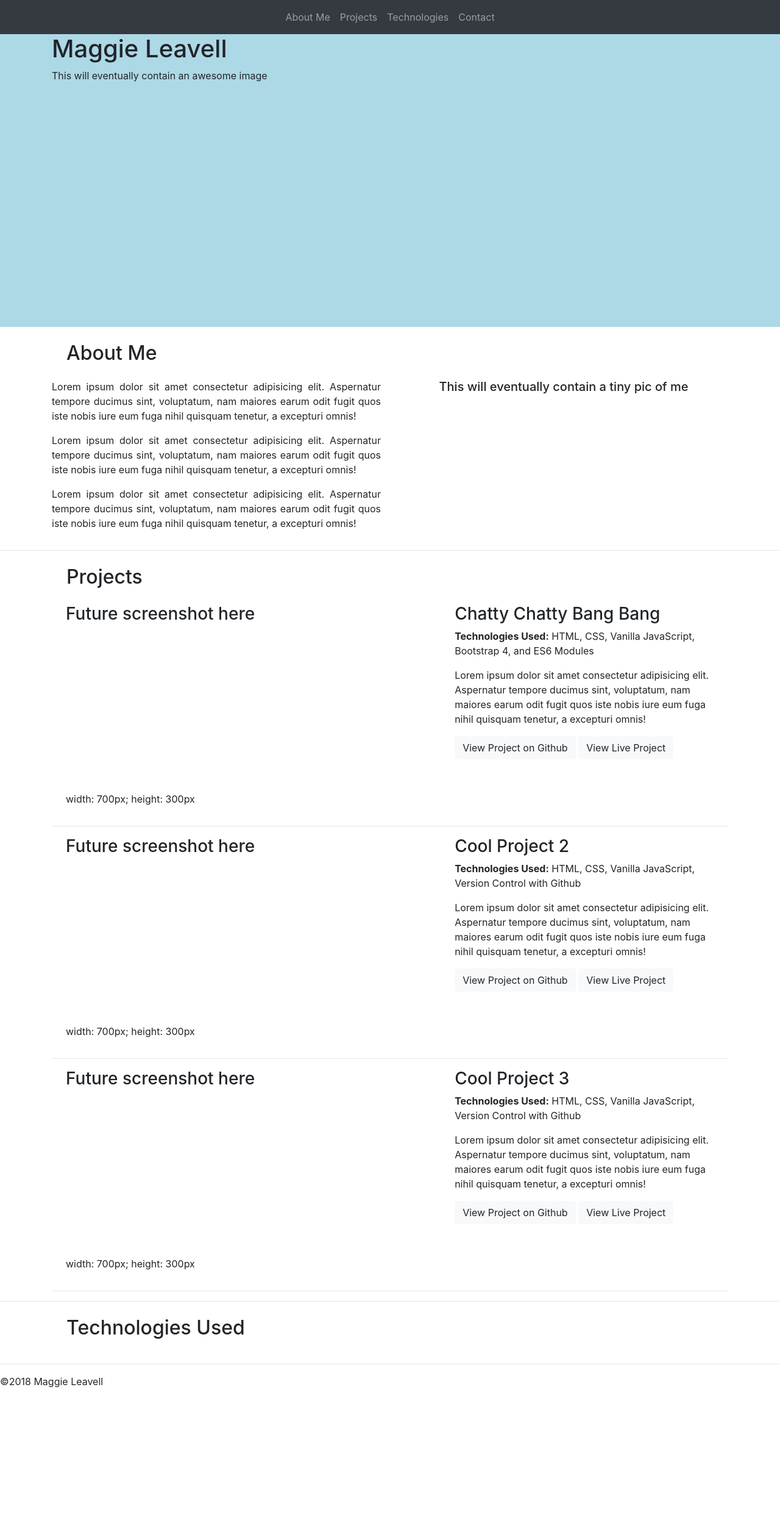
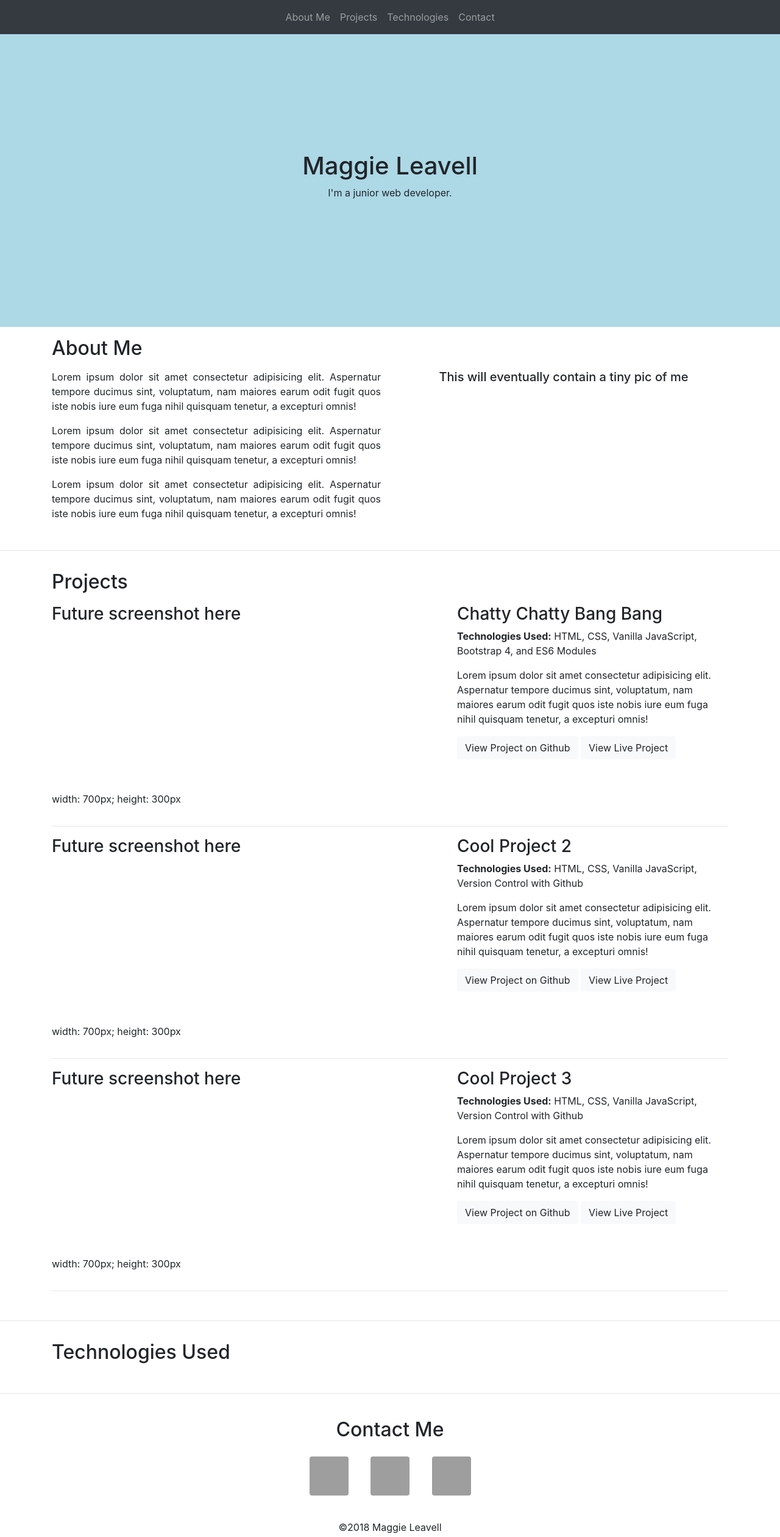
Before and after one commit to mjleavell/personal-bio-site, a website built with webpack: page src/index.html in a window 1280 px wide. Shown: the whole page at 61% size. Before the commit the page ends 2293 px from the top, so only its background shows below. Built offline with nearby package versions, Linux system fonts and the light colour scheme; no server answers; data requests are answered from the project's data file; grey boxes are pictures that could not be loaded.

Commit message:
all sections working

```diff
--- a/src/index.html
+++ b/src/index.html
@@ -30,15 +30,15 @@
     <!-- End Navigation -->
 
     <!-- Primary View -->
-    <div id="home">
-        <div class="container">
-            <h1>Maggie Leavell</h1>
-            <p>This will eventually contain an awesome image</p>
+    <div id="header" class="d-flex">
+        <div class="container align-self-center">
+            <h1 class="text-center">Maggie Leavell</h1>
+            <p class="text-center">I'm a junior web developer.</p>
         </div>
     </div>
     <div id="about">
-        <div class="container">
-            <h2 class="m-4">About Me</h2>
+        <div class="container py-3">
+            <h2 class="ml-0 mb-3">About Me</h2>
             <div class="row">
                 <div class="col-md-6">
                     <p class="text-justify">Lorem ipsum dolor sit amet consectetur adipisicing elit. Aspernatur tempore ducimus sint, voluptatum, nam maiores earum odit fugit quos iste nobis iure eum fuga nihil quisquam tenetur, a excepturi omnis!</p>
@@ -52,24 +52,33 @@
         </div>
     </div>
     <hr>
-    <div class="container" id="project-page">
-        <h2 class="m-4">Projects</h2>
+    <div class="container py-3" id="project-page">
+        <h2 class="ml-0 pb-2">Projects</h2>
         <div id="project"></div>
     </div>
     <hr>
-    <div id="tech-page" class="container">
-        <h2 class="m-4">Technologies Used</h2>
+    <div id="tech-page" class="container py-3">
+        <h2 class="ml-0 pb-2">Technologies Used</h2>
         <div id="tech" class="row"></div>
     </div>
     <hr>
-    <div id="contact-page"></div>
-    <!-- TODO: Fill in contact info here: Include things like email, LinkedIn, Twitter and GitHub links. -->
-
+    <div id="contact-page">
+        <div id="contact">
+            <div class="container p-3">
+                <h2 class="text-center my-2">Contact Me</h2>
+                <div class="contact-img d-block text-center my-4 mt-2">
+                    <a class="m-3" href="https://www.linkedin.com/in/maggie-leavell" target="_blank"><img class="img-fluid rounded mb-3 mb-md-0" style="width: 64px; height:64px;" src="https://cdn3.iconfinder.com/data/icons/free-social-icons/67/linkedin_circle_black-512.png" alt=""></a>
+                    <a class="m-3" href="mailto:mjleavell@gmail.com?Subject=Contact" target="_blank"><img class="img-fluid rounded mb-3 mb-md-0" style="width: 64px; height:64px;" src="https://cdn3.iconfinder.com/data/icons/user-interface-web-1/550/web-circle-circular-round_67-512.png" alt=""></a>
+                    <a class="m-3" href="https://github.com/mjleavell" target="_blank"><img class="img-fluid rounded mb-3 mb-md-0" style="width: 64px; height:64px;" src="https://camo.githubusercontent.com/7710b43d0476b6f6d4b4b2865e35c108f69991f3/68747470733a2f2f7777772e69636f6e66696e6465722e636f6d2f646174612f69636f6e732f6f637469636f6e732f313032342f6d61726b2d6769746875622d3235362e706e67" alt=""></a>
+                </div>
+            </div>
+        </div>
+    </div>
     <!-- End Primary View -->
 
     <!-- Footer -->
     <footer class="page-footer">
-        <p>©2018 Maggie Leavell</p>
+        <p class="text-center mb-1">©2018 Maggie Leavell</p>
     </footer>
     <!-- End Footer -->
 </body>
--- a/src/index.scss
+++ b/src/index.scss
@@ -1,7 +1,6 @@
 @import "~bootstrap/scss/bootstrap";
 
-#home {
+#header {
   background-color: lightblue;
-  width: 100%;
   height: 30rem;
 }
--- a/src/javascripts/components/projects.js
+++ b/src/javascripts/components/projects.js
@@ -5,7 +5,7 @@ const writeProjects = (projects) => {
   let domString = '';
   projects.forEach((project) => {
     domString += `
-    <div class="row projects m-2">
+    <div class="row projects">
       <div class="col-md-7">
         <h3 style="width: 700px; height: 300px;">Future screenshot here</h3>
         <p>width: 700px; height: 300px</p>
```
